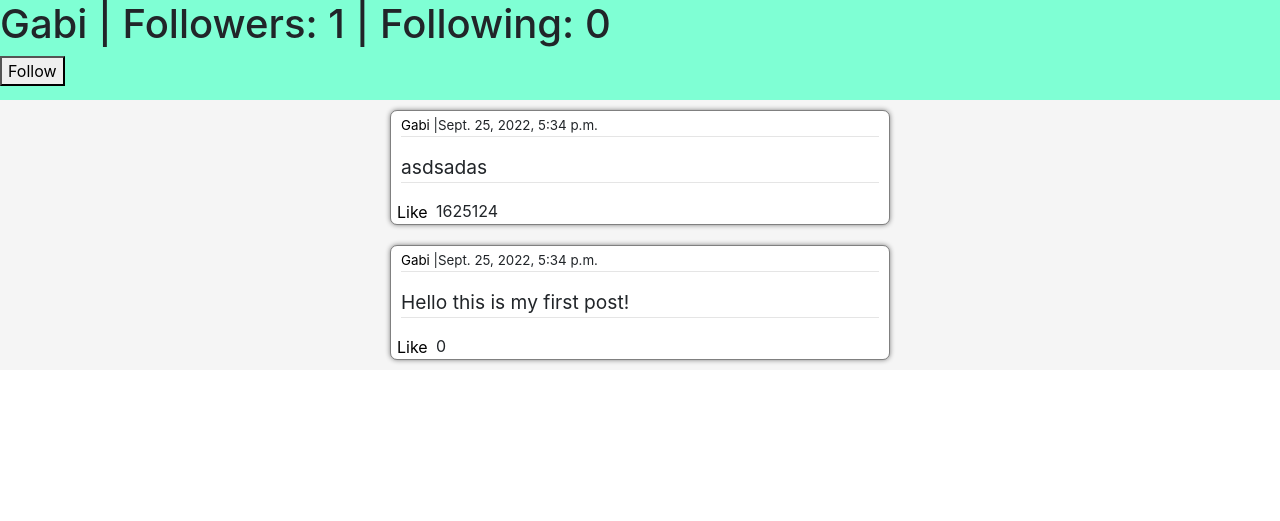
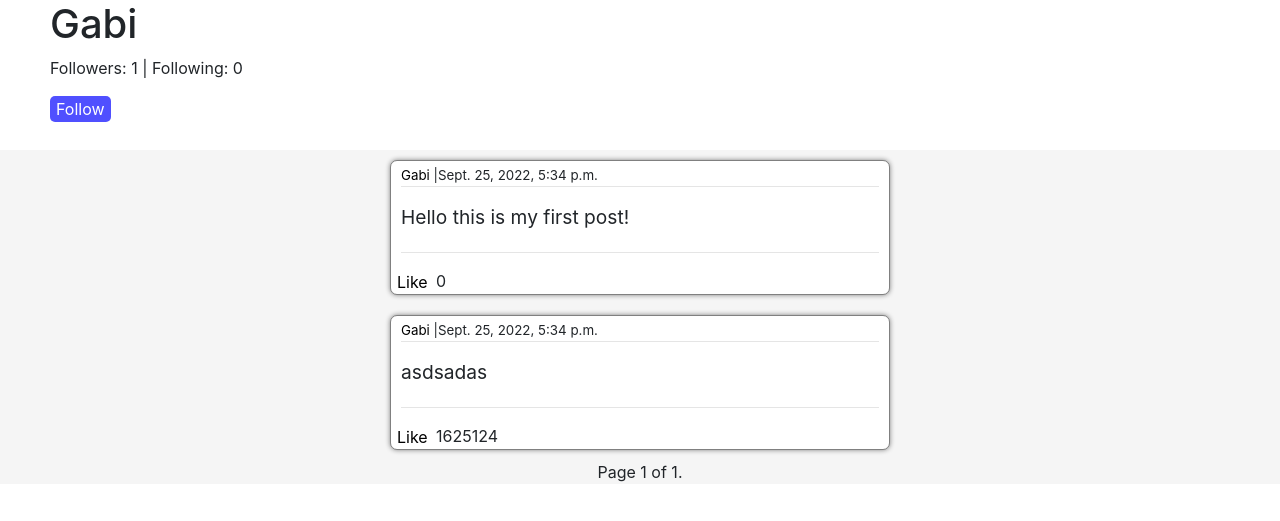
Before and after one commit to WiktorDabrowa/SC50W-P4, a Django app: page /profile/2 in a window 1280 px wide. Shown: the part 56-577 px from the top of the page. Run offline with Django 3.2, Linux system fonts and the light colour scheme; data comes from the database, SQL or seed files in the repository; both versions use the stored data as it was after the commit; some libraries are stand-ins or nearby versions.

Commit message:
Finished Pagination. Starting Edit Post

```diff
--- a/network/static/network/styles.css
+++ b/network/static/network/styles.css
@@ -49,6 +49,7 @@ hr {
   display: flex;
   flex-direction: column;
   background-color: whitesmoke;
+  margin-bottom: 100px;
 }
 .post {
   background-color: white;
@@ -65,7 +66,6 @@ hr {
 .poster{
   font-size: smaller;
   margin-bottom: none;
-
 }
 .poster_text {
   margin-bottom: 0;
@@ -74,7 +74,7 @@ hr {
   font-size: larger;
 }
 .post_body_text {
-  margin: 0 0 0 0;
+  margin: 0 0 20px 0;
 }
 .post_likes {
   bottom:0px;
@@ -125,7 +125,31 @@ hr {
 
 .profile_info {
   display:block;
-  height: 100px;
+  height: 150px;
   width:100%;
-  background-color: aquamarine;
+  padding: 0 50px 0 50px;
 }
+
+.follow_button{
+  border: none;
+  border-radius: 5px;
+  background-color: rgb(80, 80, 255);
+  color: white;
+  transition-duration: 0.5s;
+}
+
+.follow_button:hover {
+  background-color: blue;
+}
+
+.follow_button:active {
+  transform: scale(1.25);
+  opacity: 0.7;
+}
+.edit_button {
+  position: absolute;
+  right: 10px;
+  bottom: 7px;
+  border: none;
+  border-radius: 5px;
+}
--- a/network/templates/network/profile.html
+++ b/network/templates/network/profile.html
@@ -4,7 +4,8 @@
 {% block body %}
 <div id='user_id' class='hidden'>{{user.id}}</div>
 <div class='profile_info'>
-<h1>{{user.username}} | Followers: {{followers}} | Following: {{following}}</h1>
+<h1>{{user.username}}</h1>
+<p>Followers: {{followers}} | Following: {{following}}</p>
 {% if not same_user %}
   {% if follow %}
   {% csrf_token %}
@@ -18,7 +19,7 @@
 
 
 <div id='feed'>
-{% for post in posts %}
+{% for post in page_obj %}
   <div class='post'>
       <div class='poster'>
           <p class='poster_text'>
@@ -34,9 +35,29 @@
       <div class='post_likes'>
           <button class='like_button' id='like_button_'>Like</button>
           <p class='likes'>{{post.likes}}</p>
+          {% if request.user == post.poster %}
+          <button class='edit_button' id='edit_button_{{ post.id }}'>Edit Post</button>
+          {% endif %}
       </div>
   </div>
 {% endfor %}
+<div class="pagination">
+  <span class="step-links">
+      {% if page_obj.has_previous %}
+          <a href="?page=1">&laquo; first</a>
+          <a href="?page={{ page_obj.previous_page_number }}">previous</a>
+      {% endif %}
+
+      <span class="current">
+          Page {{ page_obj.number }} of {{ page_obj.paginator.num_pages }}.
+      </span>
+
+      {% if page_obj.has_next %}
+          <a href="?page={{ page_obj.next_page_number }}">next</a>
+          <a href="?page={{ page_obj.paginator.num_pages }}">last &raquo;</a>
+      {% endif %}
+  </span>
+</div>
 </div>
 
 {% endblock %}
--- a/network/views.py
+++ b/network/views.py
@@ -1,9 +1,11 @@
+from sqlite3 import Timestamp
 from django.contrib.auth import authenticate, login, logout
 from django.db import IntegrityError
 from django.http import HttpResponse, HttpResponseRedirect
 from django.shortcuts import render, redirect
 from django.urls import reverse
 import json
+from django.core.paginator import Paginator
 
 from .models import User, Post
 from .forms import PostForm
@@ -20,10 +22,13 @@ def index(request):
             print('Succes')
             return HttpResponseRedirect(reverse("index"))
 
-    posts = Post.objects.all()
+    posts = Post.objects.all().order_by('-timestamp')
+    paginator = Paginator(posts, 10)
+    page_number = request.GET.get('page')
+    page_obj = paginator.get_page(page_number)
     context = {
        'post_form': post_form,
-       'posts': posts
+       'page_obj': page_obj
     }
     return render(request, "network/index.html", context)
 
@@ -83,7 +88,10 @@ def profile_page(request, user_id):
     user = User.objects.get(id=user_id)
     followers = len(user.followers.all())
     following = len(user.is_following.all())
-    posts = user.posts.all()
+    posts = user.posts.all().order_by('-timestamp')
+    paginator = Paginator(posts, 10)
+    page_number = request.GET.get('page')
+    page_obj = paginator.get_page(page_number)
     # Checking to see if follow button should be displayed
     same_user = False
     if request.user == user:
@@ -97,9 +105,9 @@ def profile_page(request, user_id):
         'user':user,
         'followers':followers,
         'following':following,
-        'posts':posts,
         'follow':follow,
-        'same_user': same_user
+        'same_user': same_user,
+        'page_obj':page_obj
     }
     # Follow/Unfollow:
     if request.method == 'PUT':
@@ -132,9 +140,12 @@ def following(request):
 
     user = request.user
     following = user.is_following.all()
-    posts = Post.objects.get(id in following)
+    posts = Post.objects.filter(poster__in=following).order_by('-timestamp')
+    paginator = Paginator(posts, 10)
+    page_number = request.GET.get('page')
+    page_obj = paginator.get_page(page_number)
     context = {
         'post_form': post_form,
-        'posts': posts
+        'page_obj': page_obj
     }
     return render(request,'network/index.html', context)
```
Also changed, not shown: network/templates/network/index.html (+21 -1 lines), db.sqlite3.
